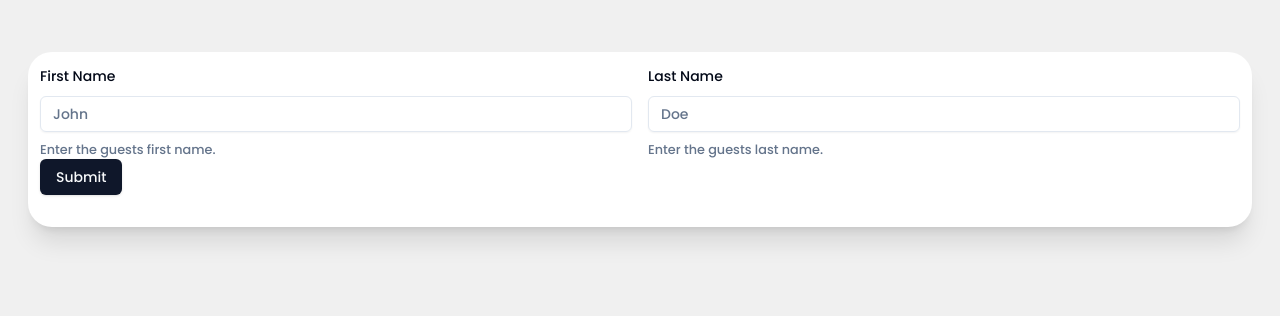
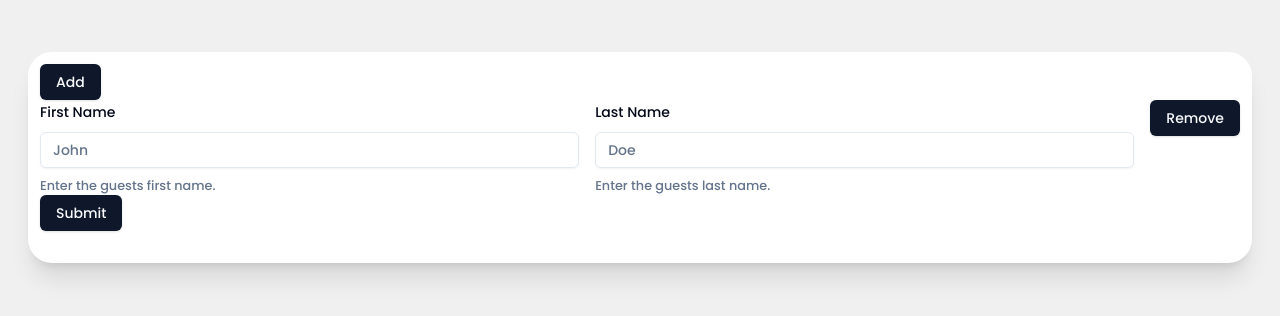
Before and after one commit to mateuszaliyev/testtesttest, a Next.js app: page /hotel/booking/new in a window 1280 px wide. Shown: the top 316 px of the page. Built offline with nearby package versions, Linux system fonts and the light colour scheme.

Commit message:
fix: use `useFieldArray`

```diff
--- a/app/hotel/booking/new/page.tsx
+++ b/app/hotel/booking/new/page.tsx
@@ -1,31 +1,47 @@
 "use client";
 import { z } from "zod";
-import { useForm } from "react-hook-form";
+import { useFieldArray, useForm } from "react-hook-form";
 import { zodResolver } from "@hookform/resolvers/zod";
-import {guests, GuestSchema} from "@/schemas/guest-schema";
+import { guests } from "@/schemas/guest-schema";
 import Boilerplate from "@/components/hotel/boilerplate";
 import FormWrapper from "@/components/hotel/new-booking/guest-form/form-wrapper";
 import FormContent from "@/components/hotel/new-booking/guest-form/form-content";
+import { Button } from "@/components/ui/button";
+
+const initialGuest: z.infer<typeof guests>["guests"][number] = {
+    email: "",
+    first_name: "",
+    last_name: "",
+    pesel: "",
+    phone: "",
+};
 
 const NewBooking = () => {
     const form = useForm<z.infer<typeof guests>>({
         resolver: zodResolver(guests),
-        defaultValues: [
-            {
-                first_name: "",
-                last_name: "",
-                pesel: "",
-                email: "",
-                phone: "",
-            },
-        ],
+        defaultValues: {
+            guests: [initialGuest],
+        },
+    });
+
+    const { append, fields, remove } = useFieldArray({
+        control: form.control,
+        name: "guests",
     });
 
     return (
         <Boilerplate pageName="Booking" showCard>
             <div className="w-full p-3 mb-5">
+                <Button onClick={() => append(initialGuest)}>Add</Button>
                 <FormWrapper form={form}>
-                    <FormContent index={1} form={form}/>
+                    {fields.map((field, index) => (
+                        <FormContent
+                            form={form}
+                            index={index}
+                            key={field.id}
+                            remove={remove}
+                        />
+                    ))}
                 </FormWrapper>
             </div>
         </Boilerplate>
--- a/components/hotel/new-booking/guest-form/form-content.tsx
+++ b/components/hotel/new-booking/guest-form/form-content.tsx
@@ -1,56 +1,68 @@
-import { FormControl, FormDescription, FormField, FormItem, FormLabel, FormMessage } from "@/components/ui/form";
-import { UseFormReturn } from "react-hook-form";
+"use client";
+
+import {
+    FormControl,
+    FormDescription,
+    FormField,
+    FormItem,
+    FormLabel,
+    FormMessage,
+} from "@/components/ui/form";
+import { UseFieldArrayRemove, UseFormReturn } from "react-hook-form";
 import { Input } from "@/components/ui/input";
 import { z } from "zod";
-import {guests, GuestSchema} from "@/schemas/guest-schema";
+import { guests } from "@/schemas/guest-schema";
+import { Button } from "@/components/ui/button";
 
 interface FormContentProps {
     index: number;
     form: UseFormReturn<z.infer<typeof guests>>;
+    remove: UseFieldArrayRemove;
 }
 
-const FormContent = ({ index, form }: FormContentProps) => {
+const FormContent = ({ index, form, remove }: FormContentProps) => {
     return (
-        <div className="grid grid-cols-12 gap-4">
-            <div className="col-span-6">
+        <div className="grid grid-cols-[1fr_1fr_auto] gap-4">
+            <div>
                 <FormField
                     control={form.control}
-                    name={`${index}.first_name`}
+                    name={`guests.${index}.first_name`}
                     render={({ field }) => (
                         <FormItem>
                             <FormLabel>First Name</FormLabel>
                             <FormControl>
-                                <Input
-                                    placeholder="John"
-                                    {...field}
-                                />
+                                <Input placeholder="John" {...field} />
                             </FormControl>
-                            <FormDescription>Enter the guests first name.</FormDescription>
+                            <FormDescription>
+                                Enter the guests first name.
+                            </FormDescription>
                             <FormMessage />
                         </FormItem>
                     )}
                 />
             </div>
 
-            <div className="col-span-6">
+            <div>
                 <FormField
                     control={form.control}
-                    name={`${index}.last_name`}
+                    name={`guests.${index}.last_name`}
                     render={({ field }) => (
                         <FormItem>
                             <FormLabel>Last Name</FormLabel>
                             <FormControl>
-                                <Input
-                                    placeholder="Doe"
-                                    {...field}
-                                />
+                                <Input placeholder="Doe" {...field} />
                             </FormControl>
-                            <FormDescription>Enter the guests last name.</FormDescription>
+                            <FormDescription>
+                                Enter the guests last name.
+                            </FormDescription>
                             <FormMessage />
                         </FormItem>
                     )}
                 />
             </div>
+            <Button onClick={() => remove(index)} type="button">
+                Remove
+            </Button>
         </div>
     );
 };
--- a/schemas/guest-schema.ts
+++ b/schemas/guest-schema.ts
@@ -8,4 +8,4 @@ export const GuestSchema = z.object({
     phone: z.string().optional(),
 });
 
-export const guests = z.array(GuestSchema);
+export const guests = z.object({ guests: z.array(GuestSchema) });
```
